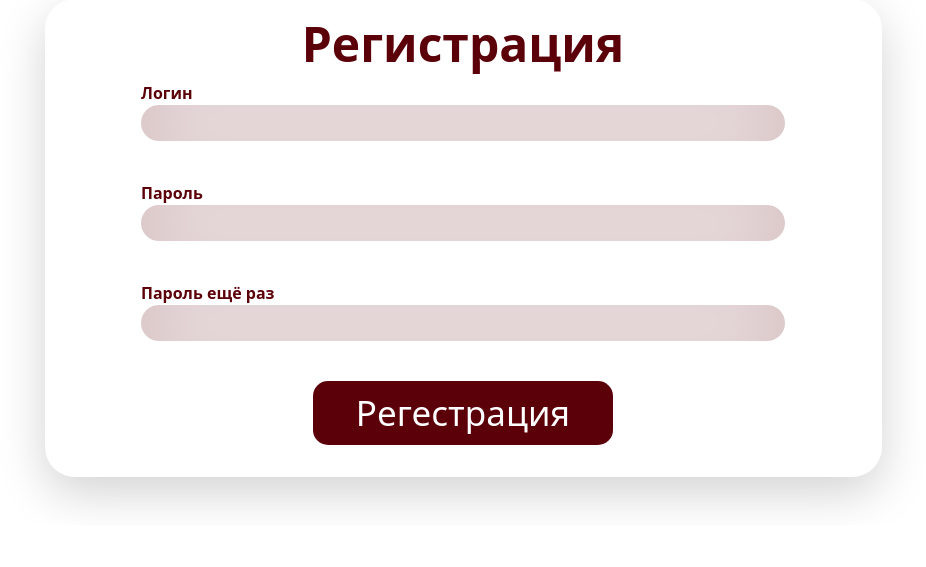
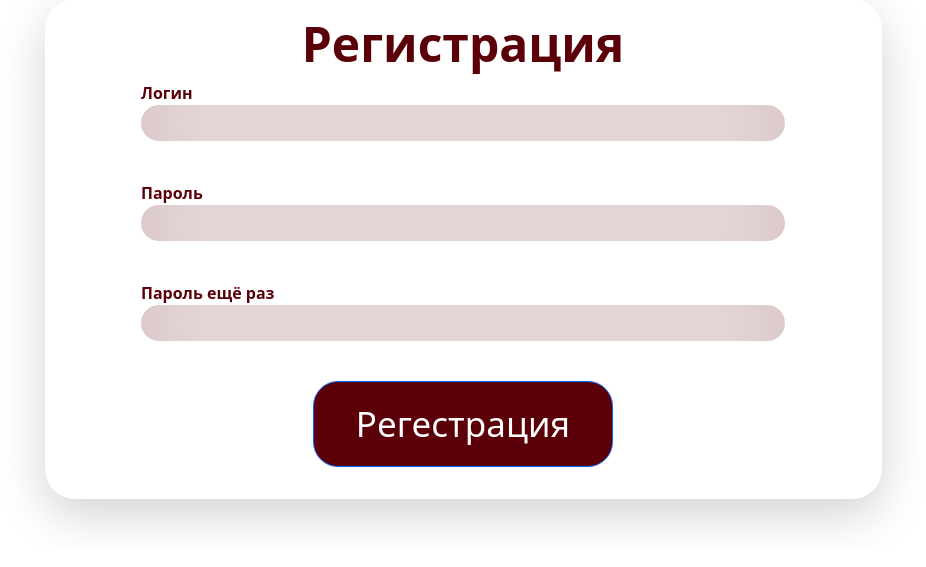
Before and after one commit to egorka5opka/web_school, a Flask app: page /register in a window 1280 px wide. Shown: the part 211-778 px from the top of the page, without its empty margins (177-1103 px from the left). Run offline with Flask 2, Linux system fonts and the light colour scheme.

Commit message:
to static

```diff
--- a/static/css/style.css
+++ b/static/css/style.css
@@ -170,9 +170,10 @@ main {
 }
 
 .btn {
-    background-color: #5B0009;
-    border-radius: 15px;
-    border: none;
+    padding: 16px 24px;
+    background: #5B0009;
+    color: #ffffff;
+    border-radius: 25px;
 }
 .btn:hover {
     background: #80000d;
```
